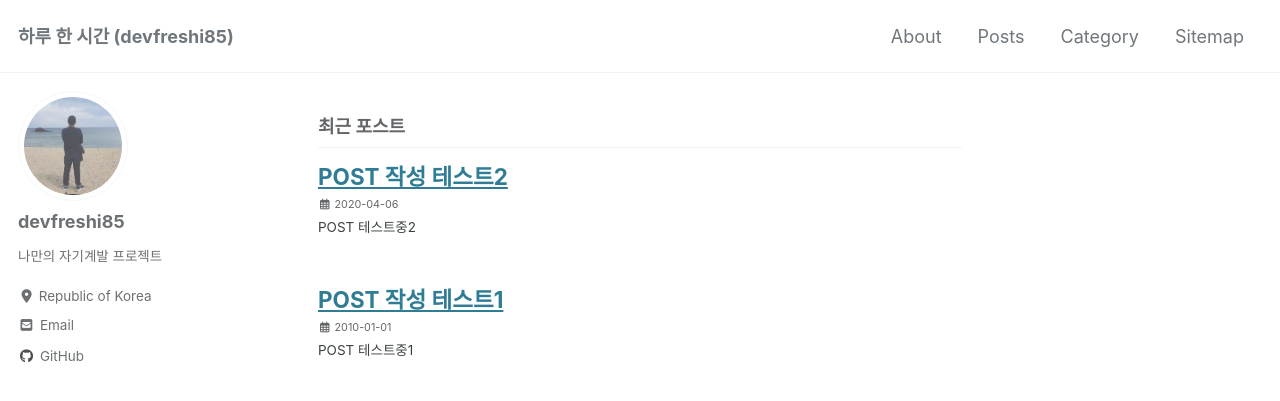
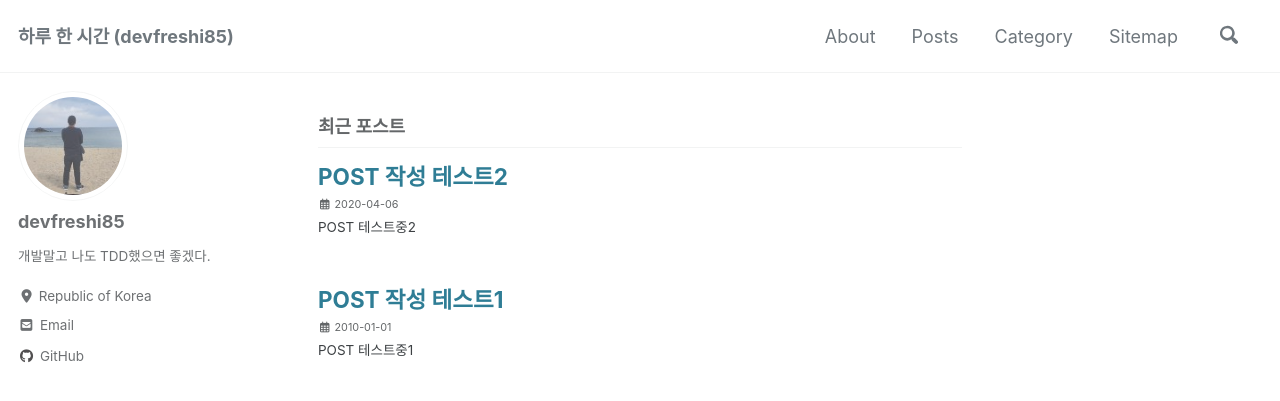
Before and after one commit to devfreshi85/devfreshi85.github.io, a Jekyll site: the page built from index.html, in a window 1280 px wide and 900 px high. Shown: the top 401 px of the window. Built offline with Jekyll 4.4.1, drawn with Linux system fonts in a browser that asks for light colours; cached includes are drawn as plain includes; nearby versions of some CDN libraries; the list of posts is cut into pages by our own code.

Commit message:
계속 테스트 중

```diff
--- a/_config.yml
+++ b/_config.yml
@@ -50,9 +50,9 @@ reCaptcha:
   secret                 :
 atom_feed:
   path                   : # blank (default) uses feed.xml
-search                   : # true, false (default)
-search_full_content      : # true, false (default)
-search_provider          : # lunr (default), algolia, google
+search                   : true # true, false (default)
+search_full_content      : false # true, false (default)
+search_provider          : lunr # lunr (default), algolia, google
 algolia:
   application_id         : # YOUR_APPLICATION_ID
   index_name             : # YOUR_INDEX_NAME
--- a/_data/authors.yml
+++ b/_data/authors.yml
@@ -1,7 +1,7 @@
 My Profile:
   name             : "devfreshi85"
   avatar           : "/assets/images/bio-photo.jpg"
-  bio              : "나만의 자기계발 프로젝트"
+  bio              : "개발말고 나도 TDD했으면 좋겠다."
   location         : "Republic of Korea"
   email            :
   links:
--- a/_sass/minimal-mistakes/_base.scss
+++ b/_sass/minimal-mistakes/_base.scss
@@ -126,6 +126,7 @@ blockquote {
 /* links */
 
 a {
+  text-decoration: none;
   &:focus {
     @extend %tab-focus;
   }
--- a/_sass/minimal-mistakes/_search.scss
+++ b/_sass/minimal-mistakes/_search.scss
@@ -68,11 +68,11 @@
     font-size: $type-size-3;
 
     @include breakpoint($large) {
-      font-size: $type-size-2;
+      font-size: $type-size-3;
     }
 
     @include breakpoint($x-large) {
-      font-size: $type-size-1;
+      font-size: $type-size-3;
     }
   }
 
```
